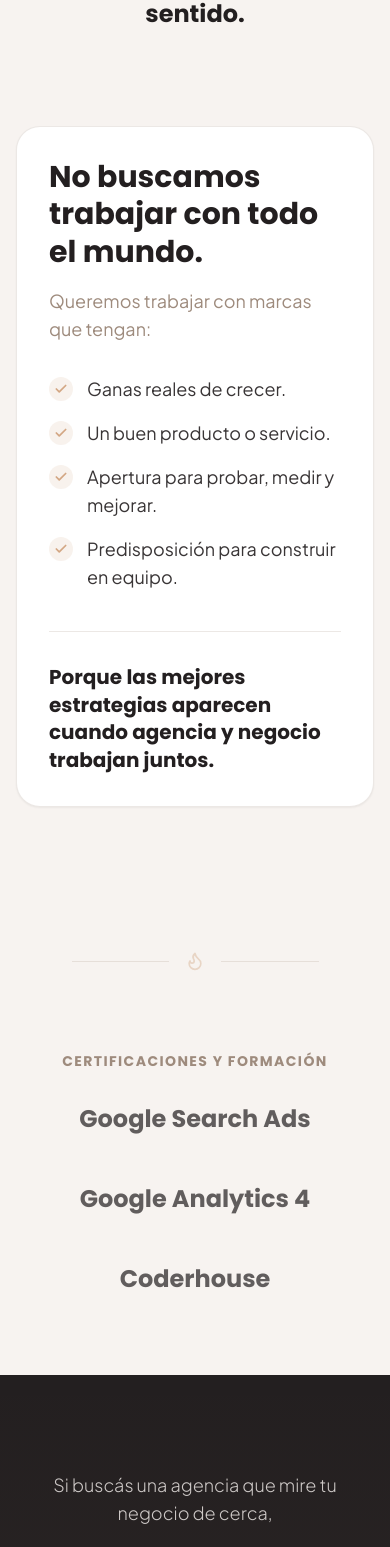
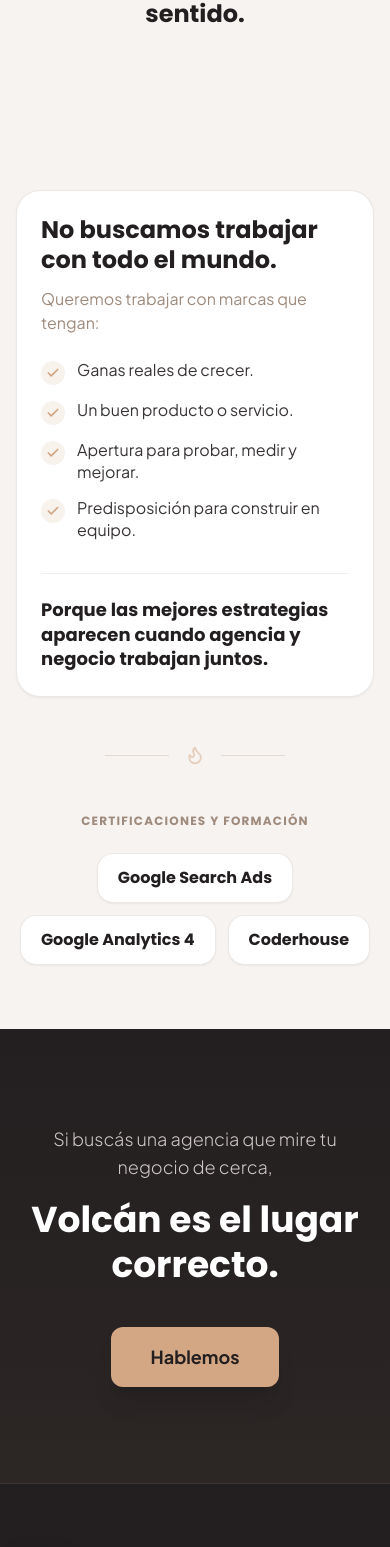
Before and after one commit to IT-Suchus/VolcanDigital, a React (Vite) app in the folder frontend/: page /nosotros in a window 390 px wide. Shown: the part 3994-5541 px from the top of the page. Built offline with nearby package versions, Linux system fonts and the light colour scheme; no server answers.

Commit message:
fix(ui): mejorar espaciado responsivo y diseño de marcas/certificaciones en Nosotros

```diff
--- a/frontend/src/pages/Nosotros.tsx
+++ b/frontend/src/pages/Nosotros.tsx
@@ -197,54 +197,58 @@ export default function Nosotros() {
       </section>
 
       {/* Con qué marcas queremos trabajar */}
-      <section className="bg-volcan-cream pb-24">
+      <section className="bg-volcan-cream py-16 sm:py-24">
         <div className="max-w-4xl mx-auto px-4 sm:px-6 lg:px-8">
-          <div className="bg-white rounded-3xl border border-volcan-taupe/20 shadow-sm p-8 sm:p-12">
+          <div className="bg-white rounded-3xl border border-volcan-taupe/20 shadow-sm p-6 sm:p-10 md:p-12">
             <FadeUp>
-              <h2 className="text-3xl md:text-4xl font-serif font-bold text-volcan-night leading-tight">
+              <h2 className="text-2xl sm:text-3xl md:text-4xl font-serif font-bold text-volcan-night leading-tight">
                 No buscamos trabajar con todo el mundo.
               </h2>
-              <p className="text-lg text-volcan-taupe mt-4">Queremos trabajar con marcas que tengan:</p>
+              <p className="text-base sm:text-lg text-volcan-taupe mt-3 sm:mt-4">Queremos trabajar con marcas que tengan:</p>
             </FadeUp>
 
-            <ul className="mt-8 space-y-4">
+            <ul className="mt-6 sm:mt-8 space-y-3.5 sm:space-y-4">
               {marcasIdeales.map((marca, index) => (
                 <FadeUp key={marca} delay={0.08 * index}>
-                  <li className="flex items-start gap-3.5">
+                  <li className="flex items-start gap-3 sm:gap-3.5">
                     <span className="w-6 h-6 rounded-full bg-volcan-ember/15 flex items-center justify-center shrink-0 mt-0.5">
                       <Check size={14} className="text-volcan-ember" strokeWidth={3} />
                     </span>
-                    <span className="text-lg text-volcan-night/90">{marca}</span>
+                    <span className="text-base sm:text-lg text-volcan-night/90 leading-snug">{marca}</span>
                   </li>
                 </FadeUp>
               ))}
             </ul>
 
             <FadeUp delay={0.35}>
-              <p className="text-xl md:text-2xl font-serif font-bold text-volcan-night leading-snug mt-10 pt-8 border-t border-volcan-taupe/20">
+              <p className="text-lg sm:text-xl md:text-2xl font-serif font-bold text-volcan-night leading-snug mt-8 pt-6 sm:mt-10 sm:pt-8 border-t border-volcan-taupe/15">
                 Porque las mejores estrategias aparecen cuando agencia y negocio trabajan juntos.
               </p>
             </FadeUp>
           </div>
-        </div>
-      </section>
 
-      {/* Separator: Llama */}
-      <div className="flex items-center justify-center bg-volcan-cream pt-12">
-        <div className="w-1/4 max-w-[150px] h-[1px] bg-volcan-taupe/20"></div>
-        <Flame className="text-volcan-ember/40 w-5 h-5 mx-4 shrink-0" />
-        <div className="w-1/4 max-w-[150px] h-[1px] bg-volcan-taupe/20"></div>
-      </div>
+          {/* Separator: Llama */}
+          <div className="my-12 sm:my-16 flex items-center justify-center gap-4">
+            <div className="w-16 sm:w-24 h-[1px] bg-volcan-taupe/25"></div>
+            <Flame className="text-volcan-ember/50 w-5 h-5 shrink-0" />
+            <div className="w-16 sm:w-24 h-[1px] bg-volcan-taupe/25"></div>
+          </div>
 
-      {/* Certifications */}
-      <section className="bg-volcan-cream py-20">
-        <div className="max-w-7xl mx-auto px-4 sm:px-6 lg:px-8 text-center">
+          {/* Certifications */}
           <FadeUp>
-            <h3 className="text-sm font-bold text-volcan-taupe uppercase tracking-widest mb-8">Certificaciones y Formación</h3>
-            <div className="flex flex-wrap justify-center gap-12 opacity-70">
-              <span className="font-serif text-2xl font-bold text-volcan-night">Google Search Ads</span>
-              <span className="font-serif text-2xl font-bold text-volcan-night">Google Analytics 4</span>
-              <span className="font-serif text-2xl font-bold text-volcan-night">Coderhouse</span>
+            <div className="text-center">
+              <h3 className="text-xs sm:text-sm font-bold text-volcan-taupe uppercase tracking-widest mb-6">Certificaciones y Formación</h3>
+              <div className="flex flex-wrap justify-center items-center gap-3 sm:gap-5">
+                <div className="px-5 py-3 rounded-2xl bg-white border border-volcan-taupe/20 shadow-sm font-serif font-bold text-volcan-night text-base sm:text-lg hover:border-volcan-ember/40 transition-colors">
+                  Google Search Ads
+                </div>
+                <div className="px-5 py-3 rounded-2xl bg-white border border-volcan-taupe/20 shadow-sm font-serif font-bold text-volcan-night text-base sm:text-lg hover:border-volcan-ember/40 transition-colors">
+                  Google Analytics 4
+                </div>
+                <div className="px-5 py-3 rounded-2xl bg-white border border-volcan-taupe/20 shadow-sm font-serif font-bold text-volcan-night text-base sm:text-lg hover:border-volcan-ember/40 transition-colors">
+                  Coderhouse
+                </div>
+              </div>
             </div>
           </FadeUp>
         </div>
```
